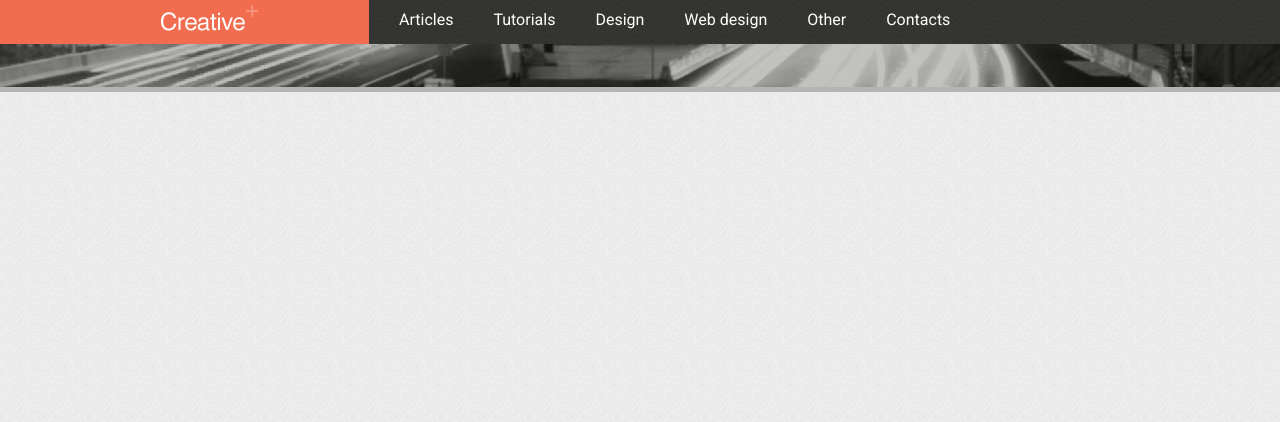
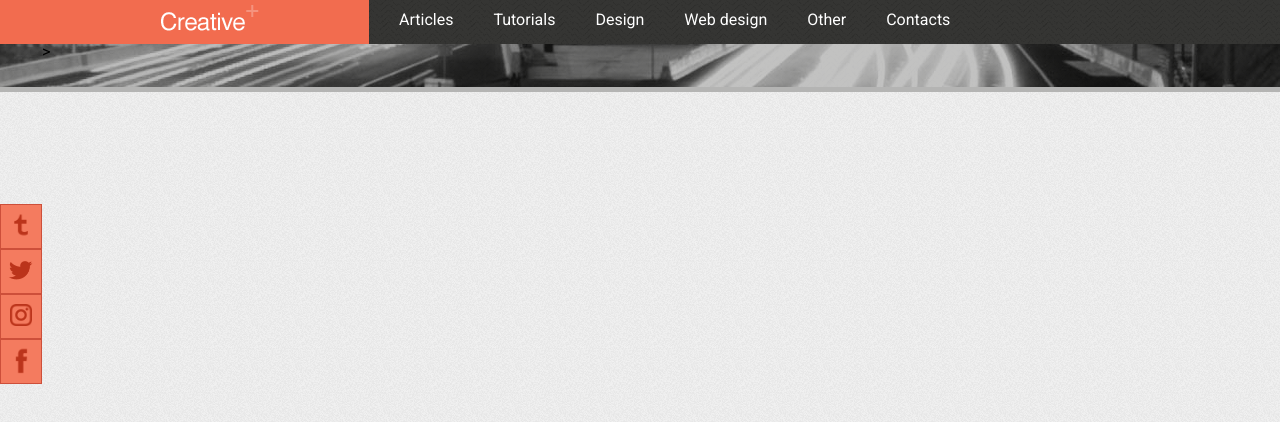
Before and after one commit to olesiame/blog-project.io, a plain HTML site: page index.html in a window 1280 px wide. Shown: the top 422 px of the page. Drawn offline with Linux system fonts and the light colour scheme.

Commit message:
Added div with social pages

```diff
--- a/index.html
+++ b/index.html
@@ -25,7 +25,26 @@
 			</div>
 		</div>
 		<div class="sub-header"></div>
-
 	</header>
+	<main>
+		<div class="col-3">
+			<div class="social-pages">
+				<div class="tumblr">
+					<a href=""><img src='images/tumblr.png' width="32px" alt="tumblr" name="tumblr"></a>
+				</div>
+				<div class="twitter">
+					<a href=""><img src='images/twitter.png' width="30px" alt="twitter" name="twitter"></a>
+				</div>
+				<div class="instagram">
+					<a href=""><img src='images/instagram.png' width="22px" alt="instagram" name="instagram"></a>
+				</div>
+				<div class="facebook">
+					<a href=""><img src='images/facebook.png' width="28px" alt="facebook" name="facebook"></a>
+				</div>
+			</div>
+			<div class="content"></div>
+			<div class="sidebar"></div>>
+		</div>
+	</main>
 </body>
 </html>
--- a/style.css
+++ b/style.css
@@ -8,14 +8,16 @@ body {
 	background-image: url('images/back2.png');
 }
 
+/*///////////////////////////////////////////////////////////////HEADER/////////////////////////////////////////////*/
+
 header {
 	float: left;
 	height: 44px;
+	width: 100%;
 	background-image: url('images/back1.png');
-	width: 100%;
 }
 
-.header:after {
+.header:after, .col-3:after {
 	content: "";
 	clear: both;
 	display: block;
@@ -33,8 +35,8 @@ header {
 	float: left;
 	color: white;
 	text-decoration: none;
+	height: 44px;
 	padding: 12px 10px 10px 30px;
-	height: 44px;
 }
 
 .menu a:hover {
@@ -46,3 +48,30 @@ header {
 	height: 48px;
 	border-bottom: 5px solid #b4b4b3;
 }
+
+/*///////////////////////////////////////////////////////////////MAIN///////////////////////////////////////////////*/
+
+.social-pages {
+	float: left;
+	height: 180px;
+	width: 42px;
+	background-color: #f47b5f;
+	margin-top: 160px;
+}
+
+.tumblr, .twitter, .instagram, .facebook {
+	height: 45px;
+	border-style: 1px solid black;
+	display: flex;
+	justify-content: center;
+	align-items: center;
+	border: 1px solid #cd4f3a;
+}
+
+.content {
+	float: left;
+}
+
+.sidebar {
+	float: left;
+}
```
Also changed, not shown: images/facebook.png (added), images/instagram.png (added), images/tumblr.png (added), images/twitter.png (added).
